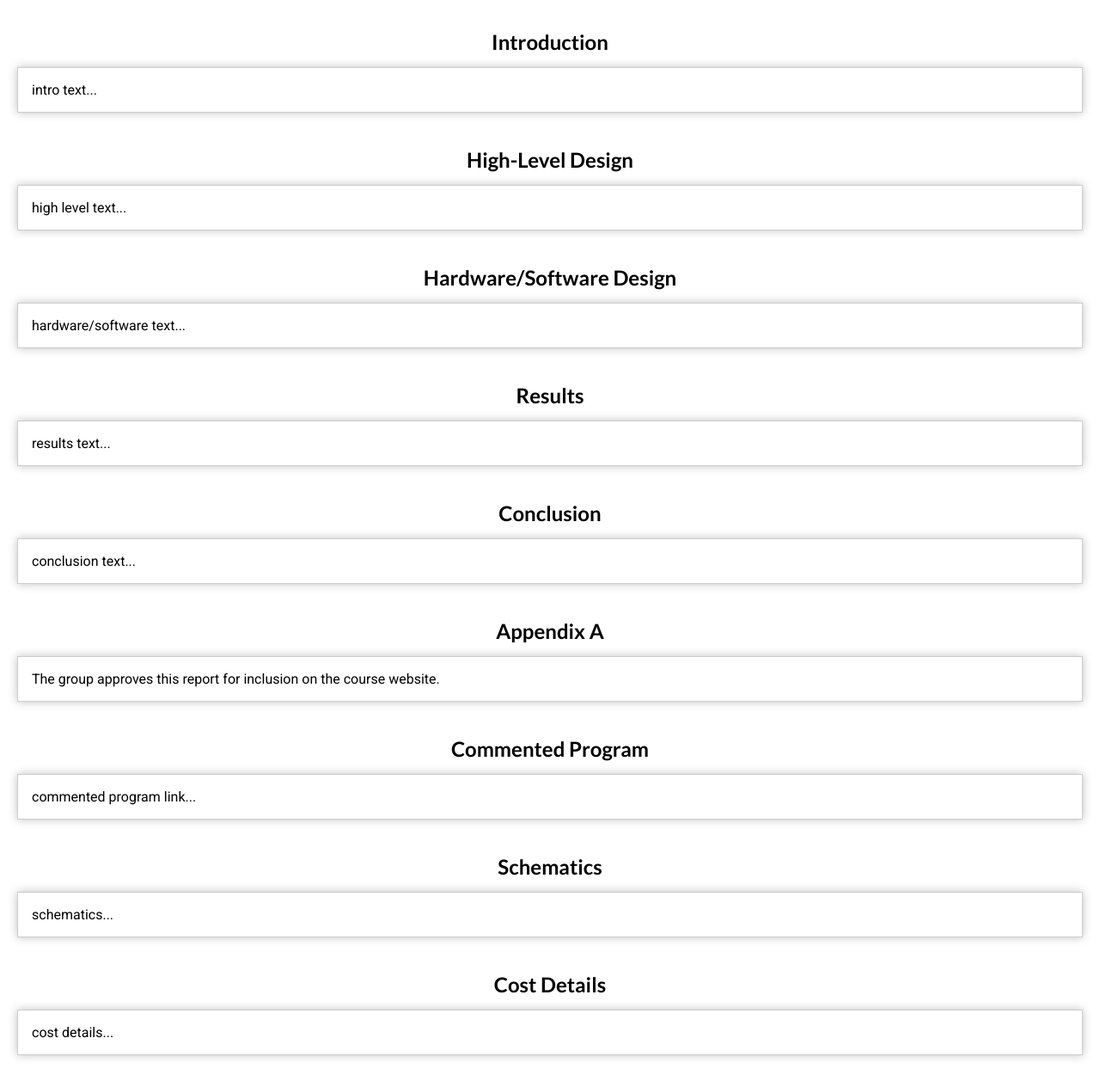
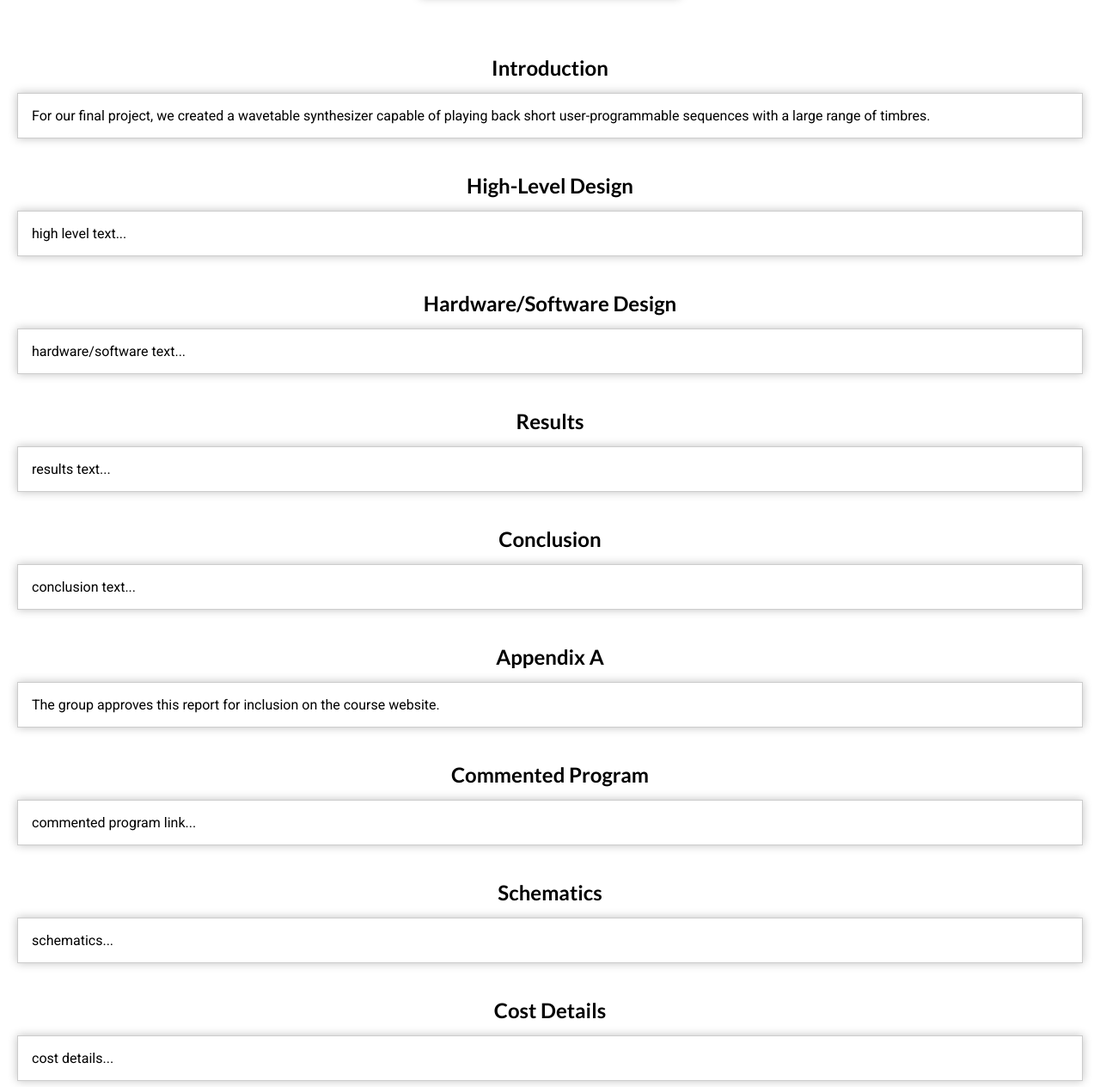
Before and after one commit to ianjhoffman/ece4760-final, a plain HTML site: page ijh6_jjm448_bas332/index.html in a window 1280 px wide. Shown: the part 802-2066 px from the top of the page at 86% size. Drawn offline with Linux system fonts and the light colour scheme.

Commit message:
Moar style - changed anchor locations

```diff
--- a/ijh6_jjm448_bas332/index.html
+++ b/ijh6_jjm448_bas332/index.html
@@ -1,5 +1,4 @@
 <!DOCTYPE html>
-
 <html>
 
 <head>
@@ -13,6 +12,9 @@
 </head>
 
 <body>
+	<!-- TOP OF PAGE -->
+	<div id="top"></div>
+
 	<!-- PAGE HEADER -->
 	<h1 id="title">
 		ECE 4760 Final Project Report <br>
@@ -82,67 +84,72 @@
 	<br>
 
 	<!-- PAGE SECTIONS -->
-	<h2 class="section-header">Introduction</h2>
-	<div class="report-section" id="introduction">
-		intro text...
+	<h2 class="section-header" id="introduction">Introduction</h2>
+	<div class="report-section">
+		<p>
+			For our final project, we created a wavetable synthesizer capable of playing back short user-programmable
+			sequences with a large range of timbres.
+		</p>
+		<p>
 
+		</p>
 	</div>
 
-	<h2 class="section-header">High-Level Design</h2>
-	<div class="report-section" id="high-level">
+	<h2 class="section-header" id="high-level">High-Level Design</h2>
+	<div class="report-section">
 		high level text...
 
 	</div>
 
-	<h2 class="section-header">Hardware/Software Design</h2>
-	<div class="report-section" id="hardware-software-design">
+	<h2 class="section-header" id="hardware-software-design">Hardware/Software Design</h2>
+	<div class="report-section">
 		hardware/software text...
 
 	</div>
 
-	<h2 class="section-header">Results</h2>
-	<div class="report-section" id="results">
+	<h2 class="section-header" id="results">Results</h2>
+	<div class="report-section">
 		results text...
 
 	</div>
 
-	<h2 class="section-header">Conclusion</h2>
-	<div class="report-section" id="conclusion">
+	<h2 class="section-header" id="conclusion">Conclusion</h2>
+	<div class="report-section">
 		conclusion text...
 
 	</div>
 
-	<h2 class="section-header">Appendix A</h2>
-	<div class="report-section" id="appendix-a">
+	<h2 class="section-header" id="appendix-a">Appendix A</h2>
+	<div class="report-section">
 		The group approves this report for inclusion on the course website.
 	</div>
 
-	<h2 class="section-header">Commented Program</h2>
-	<div class="report-section" id="commented-program">
+	<h2 class="section-header" id="commented-program">Commented Program</h2>
+	<div class="report-section">
 		commented program link...
 
 	</div>
 
-	<h2 class="section-header">Schematics</h2>
-	<div class="report-section" id="schematics">
+	<h2 class="section-header" id="schematics">Schematics</h2>
+	<div class="report-section">
 		schematics...
 
 	</div>
 
-	<h2 class="section-header">Cost Details</h2>
-	<div class="report-section" id="cost-details">
+	<h2 class="section-header" id="cost-details">Cost Details</h2>
+	<div class="report-section">
 		cost details...
 
 	</div>
 
-	<h2 class="section-header">Member Roles</h2>
-	<div class="report-section" id="member-roles">
+	<h2 class="section-header" id="member-roles">Member Roles</h2>
+	<div class="report-section">
 		member roles...
 
 	</div>
 
-	<h2 class="section-header">References</h2>
-	<div class="report-section" id="references">
+	<h2 class="section-header" id="references">References</h2>
+	<div class="report-section">
 		references...
 
 	</div>
--- a/ijh6_jjm448_bas332/style/style.css
+++ b/ijh6_jjm448_bas332/style/style.css
@@ -76,7 +76,7 @@ a:link, a:hover, a:visited, a:active {
 	padding: 16px;
     border: 1px solid #ccc;
     margin: 20px;
-    margin-bottom: 40px;
+    margin-bottom: 30px;
     margin-top: 15px;
     box-shadow: 0px 0px 10px rgba(0, 0, 0, .25);
 }
@@ -84,5 +84,6 @@ a:link, a:hover, a:visited, a:active {
 .section-header {
 	display: block;
 	margin: 0 auto;
+	padding-top: 10px;
 	text-align: center;
 }
```
